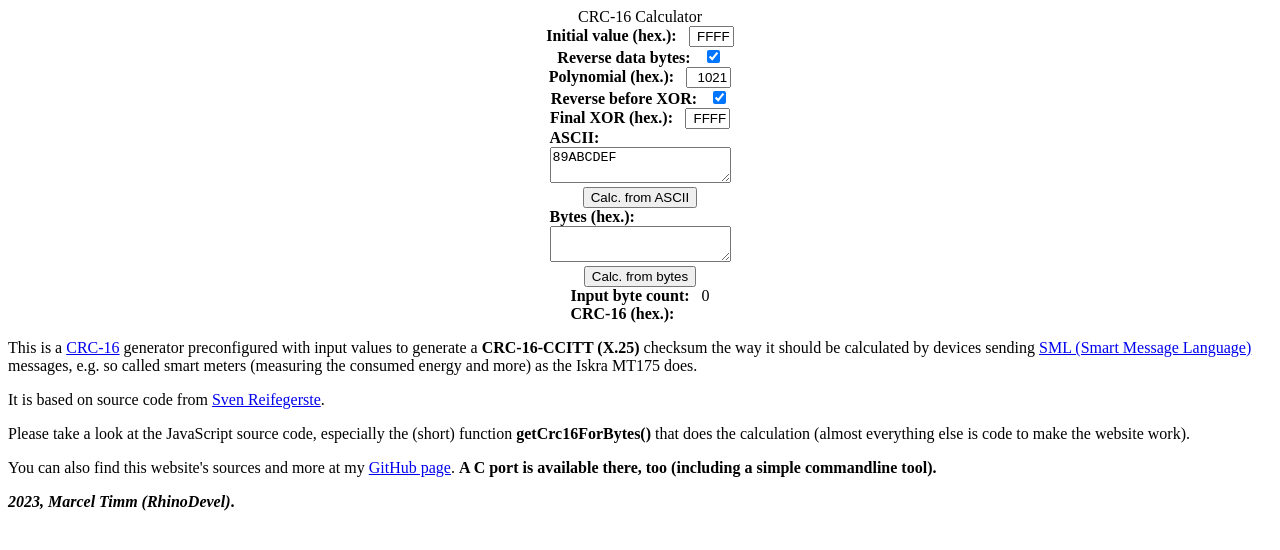
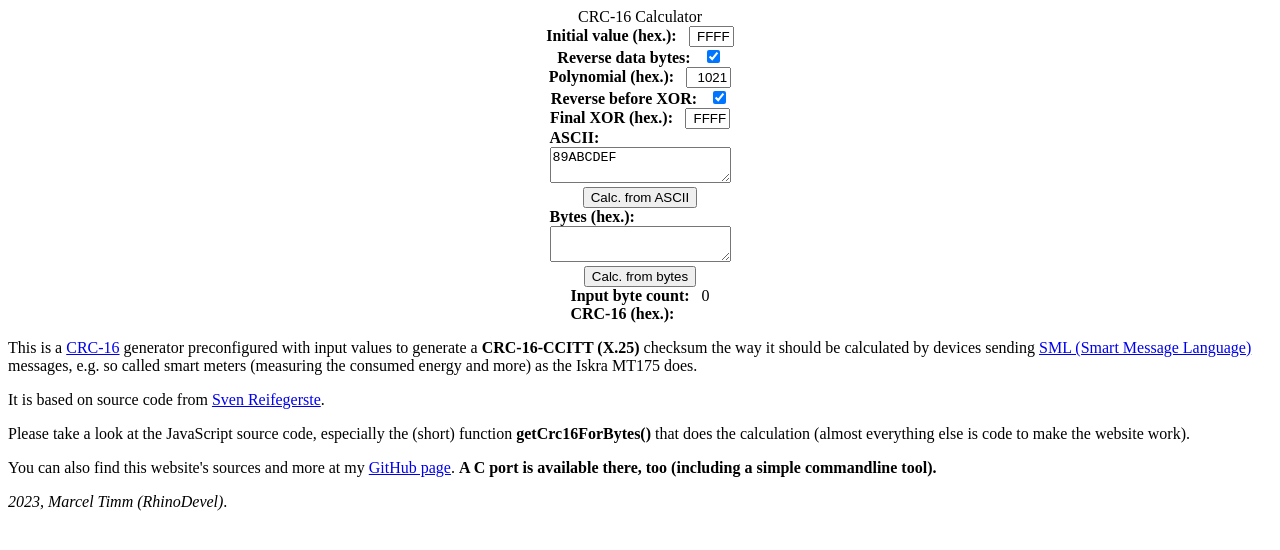
Before and after one commit to RhinoDevel/crc16calc, a plain HTML site: page index.html in a window 1280 px wide. Drawn offline with Linux system fonts and the light colour scheme.

Commit message:
Add missing slash.

```diff
--- a/index.html
+++ b/index.html
@@ -373,7 +373,7 @@ function calcFromDocBytesToDoc()
                 Please take a look at the JavaScript source code, especially the (short) function <b>getCrc16ForBytes()</b> that does the calculation (almost everything else is code to make the website work).
             </p>
             <p>
-                You can also find this website's sources and more at my <a href="https://github.com/RhinoDevel" target="_blank">GitHub page</a>. <b>A C port is available there, too (including a simple commandline tool).<b>
+                You can also find this website's sources and more at my <a href="https://github.com/RhinoDevel" target="_blank">GitHub page</a>. <b>A C port is available there, too (including a simple commandline tool).</b>
             </p>
             <p>
                 <i>2023, Marcel Timm (RhinoDevel)</i>.
```
